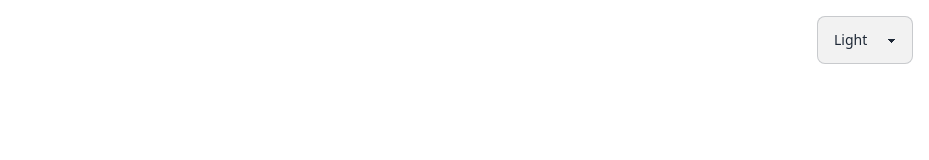
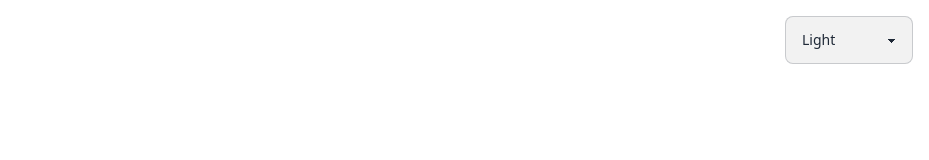
Before and after one commit to StarCaim/colors, a SvelteKit app: page / in a window 1280 px wide. Shown: the top 160 px of the page, without its empty margins (351-1280 px from the left). Built offline with nearby package versions, Linux system fonts and the light colour scheme.

Commit message:
added more themes

```diff
--- a/src/lib/themes/index.ts
+++ b/src/lib/themes/index.ts
@@ -1 +1 @@
-export const themes = ['light', 'dark'];
+export const themes = ['light', 'dark', 'synthwave', 'cyberpunk'];
--- a/src/routes/+layout.svelte
+++ b/src/routes/+layout.svelte
@@ -36,7 +36,7 @@
 	<div class="flex p-4 justify-end">
 		<select
 			data-choose-theme
-			class="select select-bordered select-md capitalize w-24 bg-base-200"
+			class="select select-bordered select-md capitalize w-full max-w-32 bg-base-200"
 			on:change={setTheme}
 			bind:value={currentTheme}
 		>
--- a/tailwind.config.js
+++ b/tailwind.config.js
@@ -4,7 +4,7 @@ import daisyui from 'daisyui';
 export default {
 	content: ['./src/**/*.{html,js,svelte,ts}'],
 	daisyui: {
-		themes: false
+		themes: ['light', 'dark', 'synthwave', 'cyberpunk']
 	},
 	plugins: [daisyui]
 };
```
